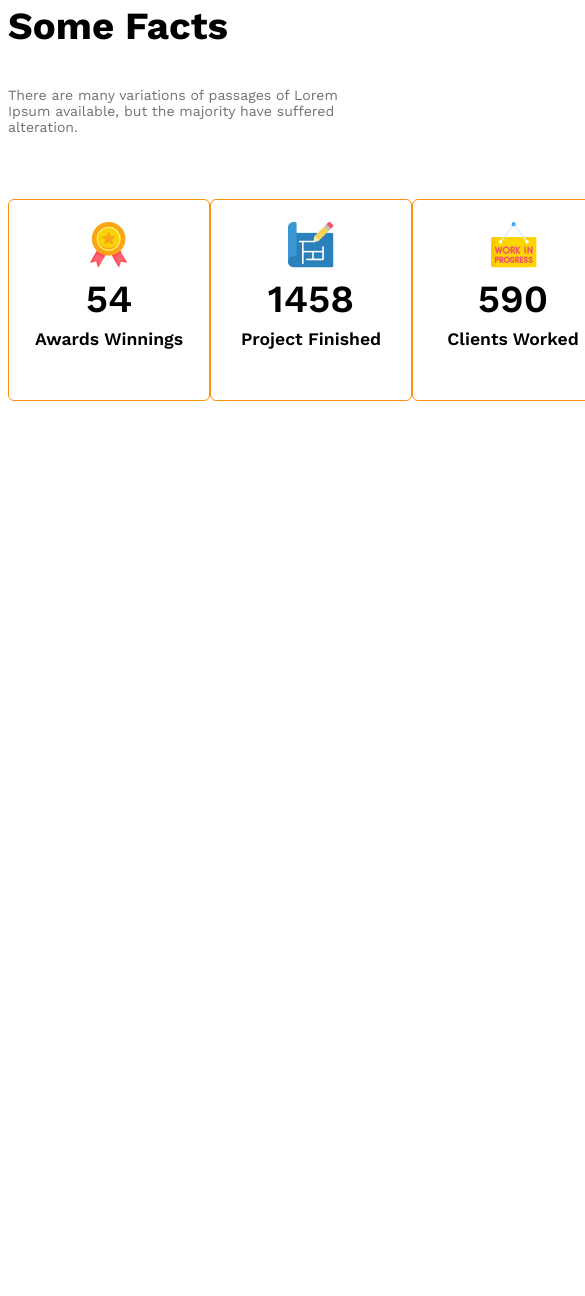
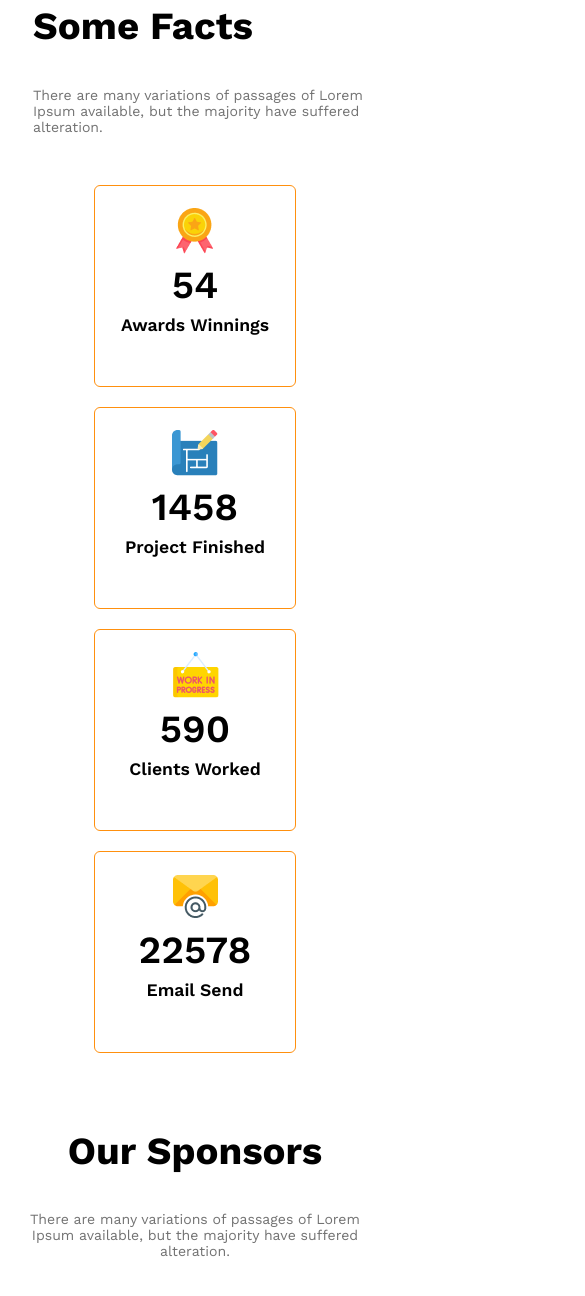
Before and after one commit to omarfarhatul/G3-Architects-Website, a plain HTML site: page index.html in a window 390 px wide. Shown: the part 2513-3809 px from the top of the page, 585 px wide, since content can reach past the window. Before the commit the page ends 2972 px from the top, so only its background shows below. Drawn offline with nearby package versions, Linux system fonts and the light colour scheme.

Commit message:
Add sponsor section

```diff
--- a/index.html
+++ b/index.html
@@ -50,8 +50,10 @@
 
          <!-- Some facts -->
           <section class="some-facts">
-            <h3 class="section-title">Some Facts</h3>
-            <p class="text-light-gray fact-description">There are many variations of passages of Lorem Ipsum available, but the majority have suffered alteration.</p>
+            <div class="facts-block">
+                <h3 class="section-title">Some Facts</h3>
+                <p class="text-light-gray fact-description">There are many variations of passages of Lorem Ipsum available, but the majority have suffered alteration.</p>
+            </div>
             <div class="facts-container">
                 <!-- .fact-card*4>img.fact-icon+h4.fact-num+h5.fact-name -->
                 <div class="fact-card display-flex">
@@ -84,6 +86,13 @@
                 </div>
             </div>
           </section>
+
+          <section class="our-sponsors">
+            <div class="sponsor-info">
+                <h3 class="section-title">Our Sponsors</h3>
+                <p class="text-light-gray">There are many variations of passages of Lorem Ipsum available, but the majority have suffered alteration.</p>
+            </div>
+          </section>
     </main>
 
     <footer>
--- a/styles/architects.css
+++ b/styles/architects.css
@@ -132,6 +132,7 @@ main > section{
   .facts-container{
   display: grid;
   grid-template-columns: repeat(4, 1fr);
+  margin: 50px;
 }
 
   .fact-card{
@@ -143,8 +144,6 @@ main > section{
     align-items: center;
     justify-content: center;
     margin: auto;
-    margin-top: 50px;
-    margin-bottom: 50px;
   }
 
   .fact-num{
@@ -164,6 +163,13 @@ main > section{
   max-width: 450px;
 }
 
+/* Sponsor related style */
+.sponsor-info{
+  max-width: 450px;
+  margin: 45px auto;
+  text-align: center;
+}
+
   /* responsive media query */
   @media screen and (max-width: 576px) {
     .navbar,
@@ -176,8 +182,18 @@ main > section{
       margin-left: auto;
     }
 
-    .team-img-container{
-      grid-template-columns: repeat(1, 1fr);
+    .team-img-container,
+    .facts-container
+    {
+      grid-template-columns: 1fr;
+    }
+
+    .facts-block{
+      margin-left: 25px;
+    }
+
+    .facts-container{
+      gap: 20px;
     }
 
     .our-features{
```
